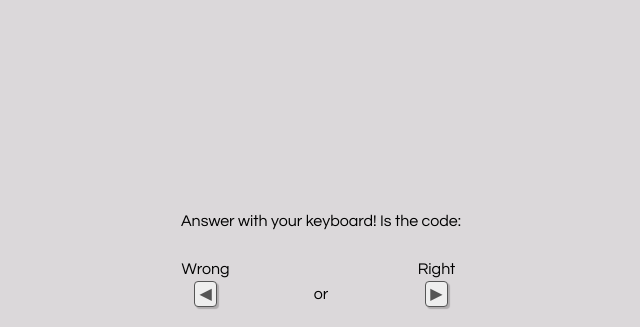
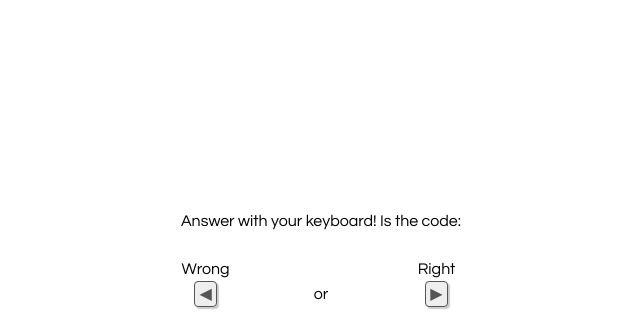
Before and after one commit to brentonstrine/brainload, a plain HTML site: page index.html in a window 1280 px wide. Shown: the part 473-800 px from the top of the page, without its empty margins (319-959 px from the left). Drawn offline with nearby package versions, Linux system fonts and the light colour scheme.

Commit message:
make color transition match (white)

```diff
--- a/brainload.css
+++ b/brainload.css
@@ -3,7 +3,7 @@ body {
 
 }
 .background {
-    background-color: rgba(156, 147, 153, 0.36);
+    background-color: white;
     position: absolute;
     left: 0;
     right: 0;
```
